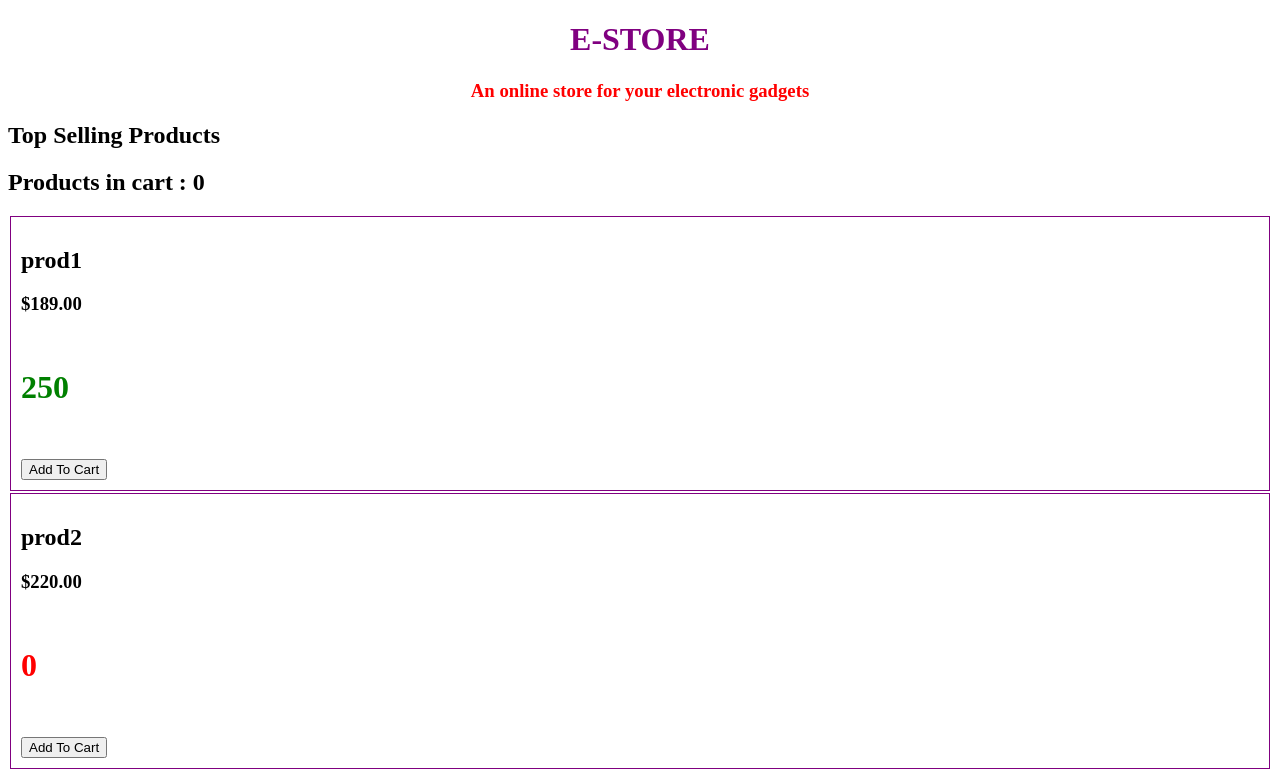
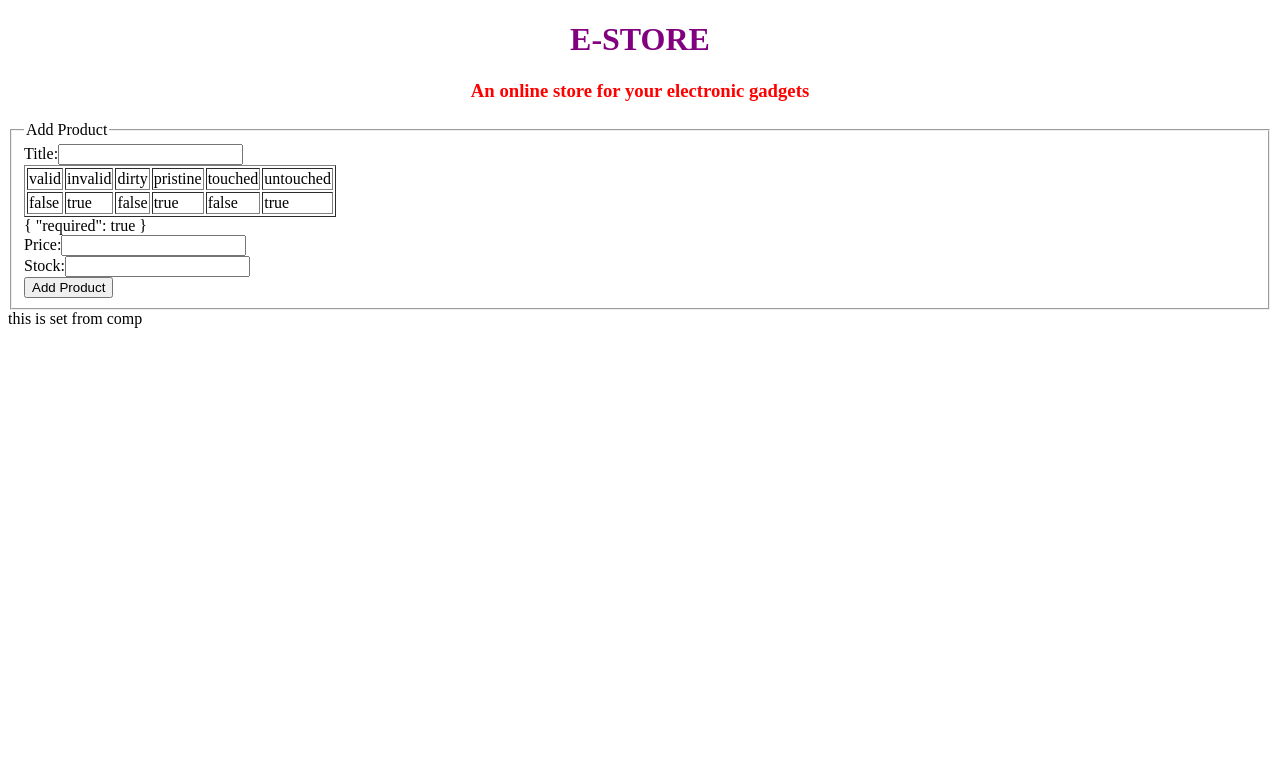
Before and after one commit to baluragala/mean-jan27-feb25, an Angular app in the folder e-store/: page / in a window 1280 px wide. Shown: the top 770 px of the page. Built offline with nearby package versions, Linux system fonts and the light colour scheme.

Commit message:
template driven forms

```diff
--- a/e-store/src/app/app.component.html
+++ b/e-store/src/app/app.component.html
@@ -1,3 +1,4 @@
 <est-header></est-header>
-<est-product-list></est-product-list>
+<!-- <est-product-list></est-product-list> -->
+<est-add-product></est-add-product>
 <footer #ftr>this is footer</footer>
--- /dev/null
+++ b/e-store/src/app/products/add-product/add-product.component.html
@@ -0,0 +1,48 @@
+<div>
+  <fieldset>
+    <legend>Add Product</legend>
+    <form #addProductForm="ngForm" (submit)="doSubmit(addProductForm)">
+      <div>
+        <label>Title:</label>
+        <input type="text" name="title" [(ngModel)]="title" required minlength="4" maxlength="20" #t="ngModel" />
+        <table border="1">
+          <tr>
+            <td>valid</td>
+            <td>invalid</td>
+            <td>dirty</td>
+            <td>pristine</td>
+            <td>touched</td>
+            <td>untouched</td>
+          </tr>
+          <tr>
+            <td>{{t?.valid}}</td>
+            <td>{{t?.invalid}}</td>
+            <td>{{t?.dirty}}</td>
+            <td>{{t?.pristine}}</td>
+            <td>{{t?.touched}}</td>
+            <td>{{t?.untouched}}</td>
+          </tr>
+        </table>
+        {{t?.errors|json}}
+        <p class="error" *ngIf="t?.dirty && t?.errors?.required">
+          Name is required
+        </p>
+        <p class="error" *ngIf="t?.dirty && t?.touched && t?.errors?.minlength">
+          Name must be minimum 4 characters
+        </p>
+        <p class="error" *ngIf="t?.dirty && t?.touched && t?.errors?.maxlength">
+          Name must be maximum of 20 characters
+        </p>
+      </div>
+      <div>
+        <label>Price:</label>
+        <input type="number" name="price" [(ngModel)]="price" />
+      </div>
+      <div>
+        <label>Stock:</label>
+        <input type="number" name="stock" [(ngModel)]="stock" />
+      </div>
+      <input type="submit" value="Add Product" />
+    </form>
+  </fieldset>
+</div>
--- /dev/null
+++ b/e-store/src/app/products/add-product/add-product.component.ts
@@ -0,0 +1,23 @@
+import { Component, OnInit } from "@angular/core";
+import { NgForm } from "@angular/forms";
+
+@Component({
+  selector: "est-add-product",
+  templateUrl: "./add-product.component.html",
+  styleUrls: ["./add-product.component.css"]
+})
+export class AddProductComponent implements OnInit {
+  title = "";
+  price = "";
+  stock = "";
+  constructor() {}
+
+  handleInput(e) {
+    this.title = e.target.value;
+    console.log(this);
+  }
+  ngOnInit() {}
+  doSubmit(f: NgForm) {
+    console.log(f.value);
+  }
+}
```
Also changed, not shown: e-store/src/app/products/products.module.ts (+9 -4 lines), e-store/src/app/products/add-product/add-product.component.css (added), 1 other file (tests, documents, lock files or other folders).
